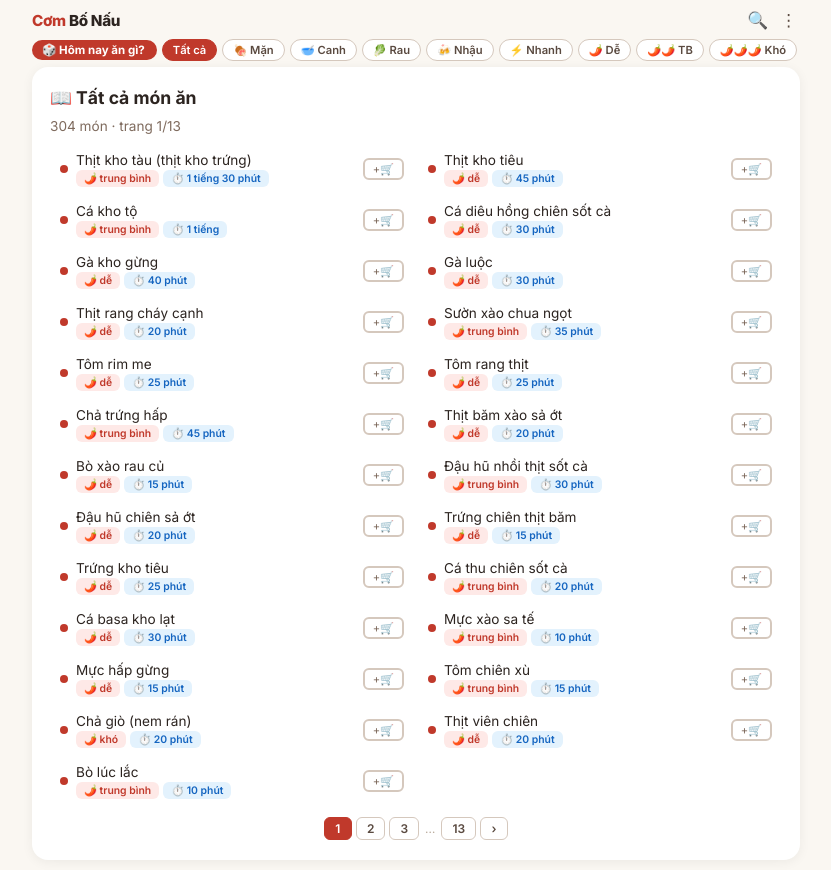
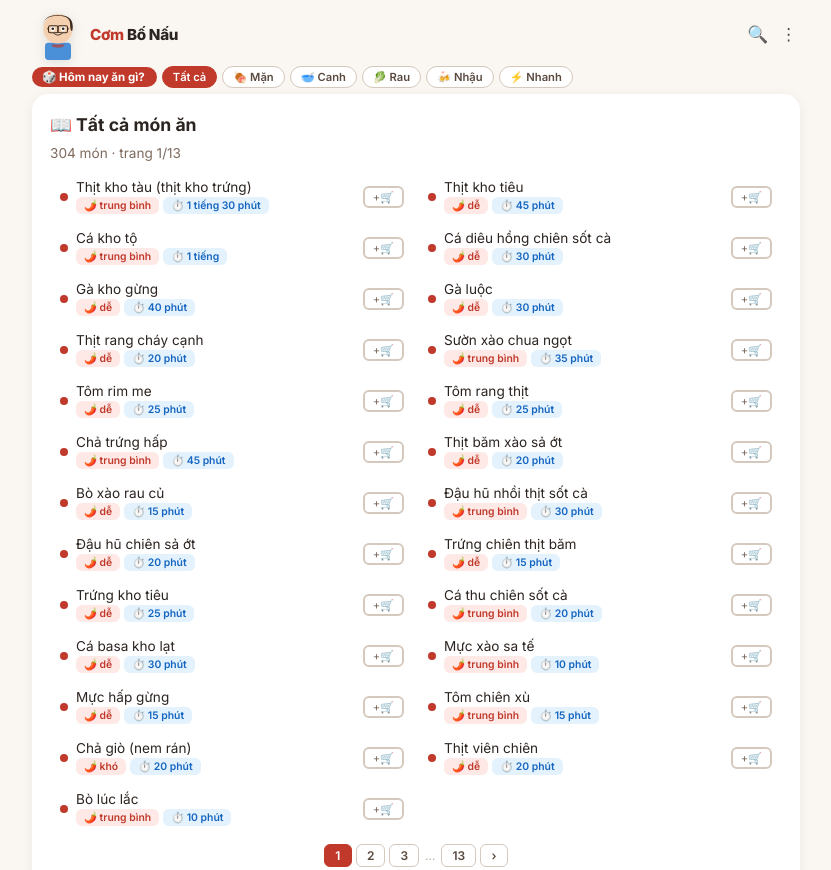
Before and after one commit to tien243/com-viet, a plain HTML site: page index.html in a window 1280 px wide. Shown: the top 870 px of the page, without its empty margins (224-1055 px from the left). Drawn offline with Linux system fonts and the light colour scheme.

Commit message:
refactor: add responsive avatar back, remove difficulty chips (subjective)

```diff
--- a/index.html
+++ b/index.html
@@ -40,6 +40,10 @@ body{font-family:'Inter',system-ui,-apple-system,sans-serif;background:#faf7f2;c
 .container{max-width:800px;margin:0 auto;padding:0 16px}
 /* ── Header bar: inline, mini ── */
 .header-bar{display:flex;align-items:center;justify-content:space-between;padding:8px 0 2px;min-height:34px}
+.header-bar .logo-wrap{display:flex;align-items:center;gap:6px}
+.header-bar .logo-wrap .avatar-wrap{display:flex;align-items:center}
+.header-bar .logo-wrap .avatar-wrap svg{width:32px;height:32px;filter:drop-shadow(0 2px 6px rgba(0,0,0,.1));display:block}
+@media(min-width:768px){.header-bar .logo-wrap .avatar-wrap svg{width:52px;height:52px}}
 .header-bar .logo{font-size:.95rem;font-weight:800;color:#2c2420;letter-spacing:-.3px}
 .header-bar .logo .tag-red{color:#c0392b}
 .header-bar .header-actions{display:flex;align-items:center;gap:6px}
@@ -200,7 +204,10 @@ footer{text-align:center;color:#b8a99a;font-size:.82rem;padding:30px 0 40px}
 <div class="container">
 <header>
   <div class="header-bar" id="headerBar">
-    <div class="logo"><span class="tag-red">Cơm</span> Bố Nấu</div>
+    <div class="logo-wrap">
+      <span class="avatar-wrap"><svg viewBox="0 0 120 120" fill="none" xmlns="http://www.w3.org/2000/svg"><rect x="30" y="80" width="60" height="40" rx="8" fill="#4A90D9"/><circle cx="60" cy="48" r="34" fill="#F5D0B0"/><path d="M26 42C26 24 38 16 60 16s34 8 34 26-6 12-6-4c0-16-12-20-28-20S26 22 26 42z" fill="#3D2B1F"/><ellipse cx="48" cy="48" rx="5" ry="6" fill="#fff"/><ellipse cx="72" cy="48" rx="5" ry="6" fill="#fff"/><circle cx="48" cy="48" r="3" fill="#2c2420"/><circle cx="72" cy="48" r="3" fill="#2c2420"/><rect x="38" y="41" width="22" height="16" rx="4" stroke="#3D2B1F" stroke-width="2.5" fill="none"/><rect x="60" y="41" width="22" height="16" rx="4" stroke="#3D2B1F" stroke-width="2.5" fill="none"/><line x1="60" y1="48" x2="60" y2="48" stroke="#3D2B1F" stroke-width="2.5"/><line x1="35" y1="48" x2="38" y2="48" stroke="#3D2B1F" stroke-width="2.5"/><line x1="82" y1="48" x2="85" y2="48" stroke="#3D2B1F" stroke-width="2.5"/><path d="M50 58C54 64 66 64 70 58" stroke="#2c2420" stroke-width="2" stroke-linecap="round" fill="none"/><path d="M45 84L48 90l12 2 12-2 3-6z" fill="#c0392b" opacity=".7"/></svg></span>
+      <div class="logo"><span class="tag-red">Cơm</span> Bố Nấu</div>
+    </div>
     <div class="header-actions">
       <button onclick="toggleSearch()" aria-label="Tìm món" id="searchToggle">🔍</button>
       <span class="menu-wrap">
@@ -235,9 +242,6 @@ footer{text-align:center;color:#b8a99a;font-size:.82rem;padding:30px 0 40px}
   <button class="chip" data-key="rau" onclick="setFilter('rau')">🥬 Rau</button>
   <button class="chip" data-key="nhau" onclick="setFilter('nhau')">🍻 Nhậu</button>
   <button class="chip" data-key="quick" onclick="setDiffFilter('quick')">⚡ Nhanh</button>
-  <button class="chip" data-key="easy" onclick="setDiffFilter('easy')">🌶️ Dễ</button>
-  <button class="chip" data-key="medium" onclick="setDiffFilter('medium')">🌶️🌶️ TB</button>
-  <button class="chip" data-key="hard" onclick="setDiffFilter('hard')">🌶️🌶️🌶️ Khó</button>
 </div>
 <div class="tab-content active" id="tab-menu">
   <div class="results-area" id="results"></div>
```
